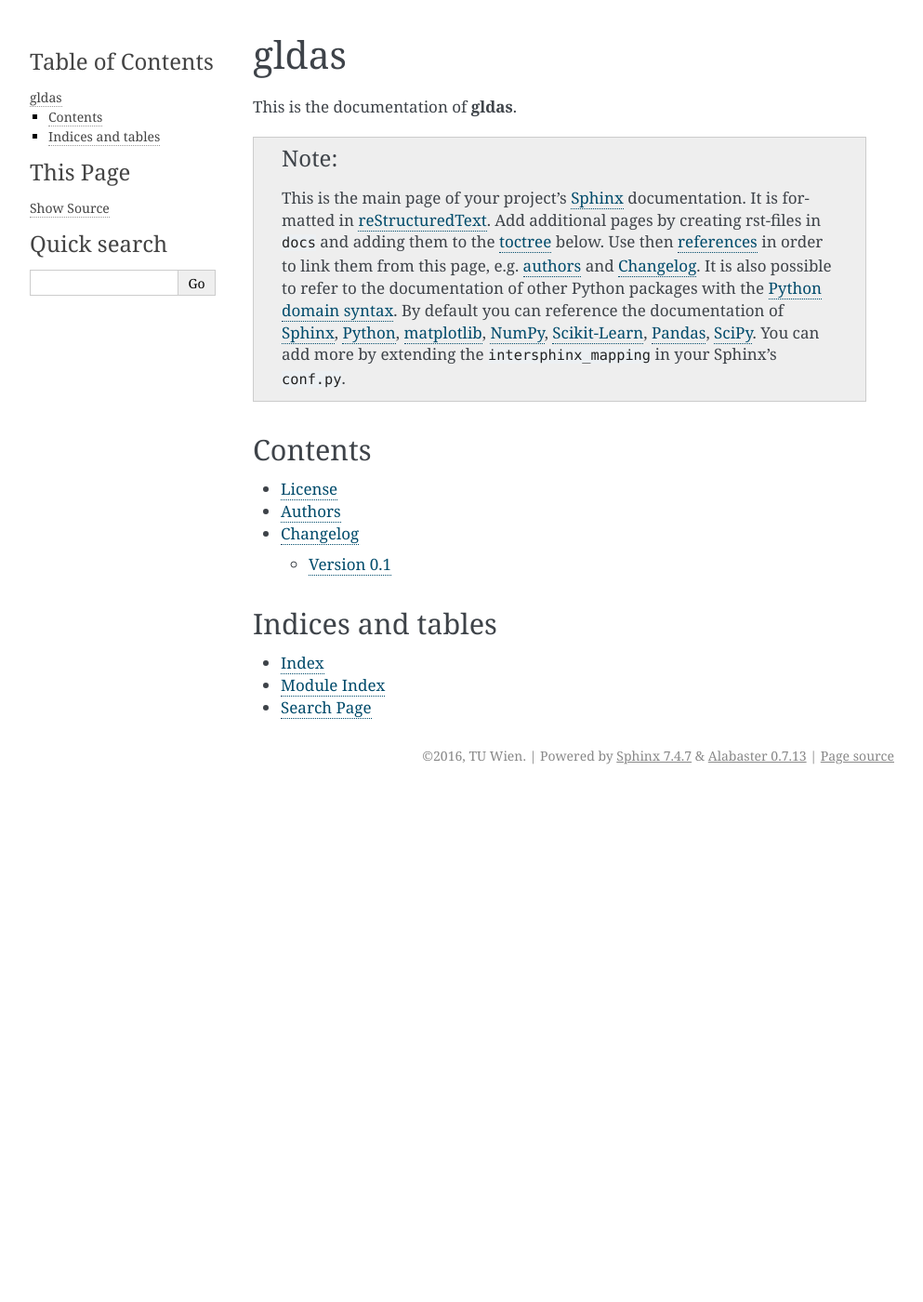
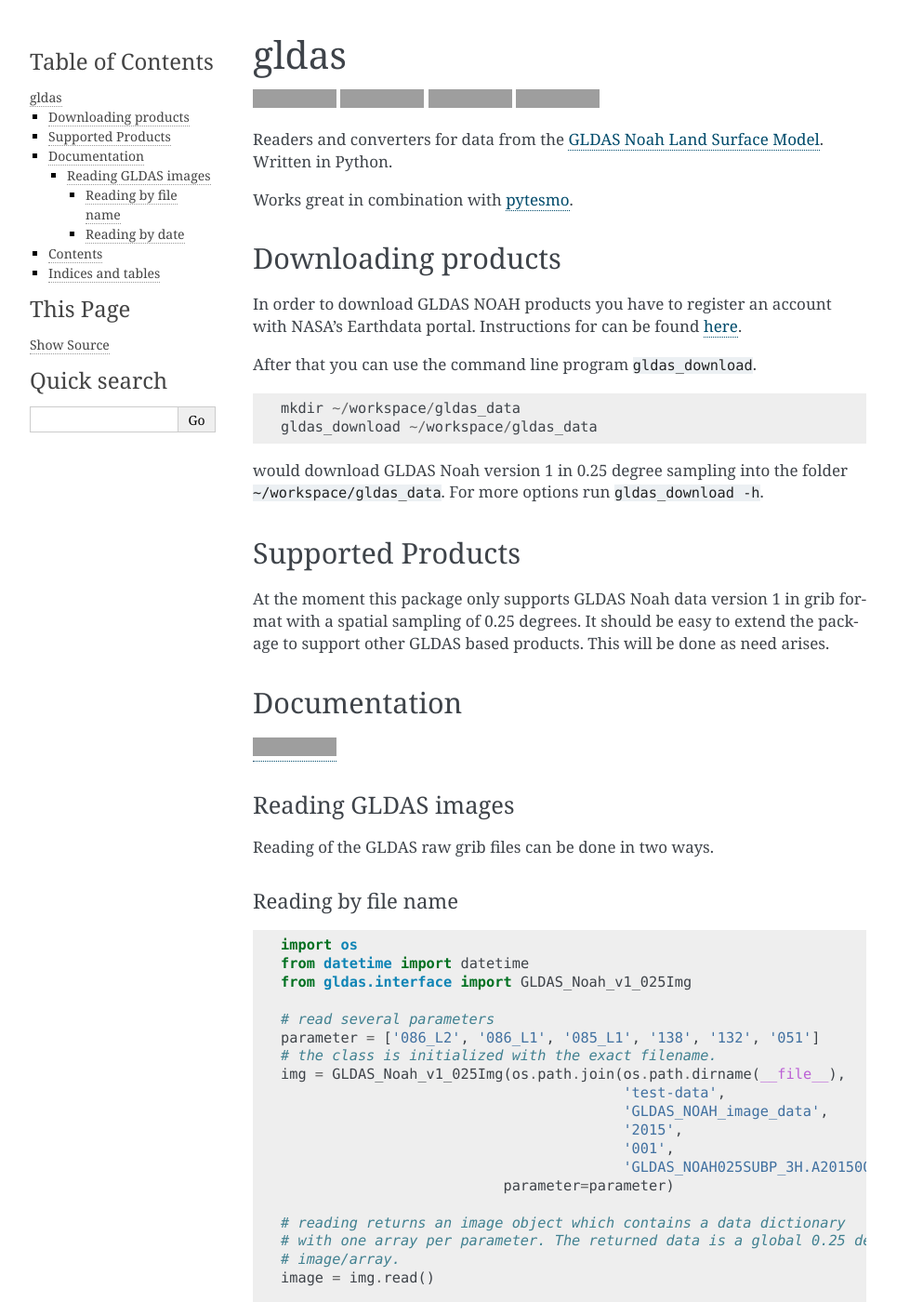
Before and after one commit to TUW-GEO/gldas, a Sphinx documentation site: the page built from docs/index.rst, in a window 1280 px wide and 1400 px high. Shown: the whole window at 93% size, without its empty margins (148-1141 px from the left). Built offline with Sphinx 7.4.7, drawn with Linux system fonts in a browser that asks for light colours; formulas are drawn with MathJax 3; pages that are not in the unit, such as notebooks, are missing from menus; cross-references to code outside the pages are shown as plain code; some of the changed text lies outside the part shown; grey boxes are pictures that could not be loaded.

Commit message:
Reader returns 2D arrays by default - improve documentation.

```diff
--- a/docs/index.rst
+++ b/docs/index.rst
@@ -1,30 +1,6 @@
-===============
-gldas
-===============
+.. include:: ../README.rst
 
-This is the documentation of **gldas**.
-
-.. note::
-
-    This is the main page of your project's `Sphinx <http://sphinx-doc.org/>`_
-    documentation. It is formatted in `reStructuredText
-    <http://sphinx-doc.org/rest.html>`__. Add additional pages by creating
-    rst-files in ``docs`` and adding them to the `toctree
-    <http://sphinx-doc.org/markup/toctree.html>`_ below. Use then
-    `references <http://sphinx-doc.org/markup/inline.html>`__ in order to link
-    them from this page, e.g. :ref:`authors <authors>` and :ref:`changes`.
-    It is also possible to refer to the documentation of other Python packages
-    with the `Python domain syntax
-    <http://sphinx-doc.org/domains.html#the-python-domain>`__. By default you
-    can reference the documentation of `Sphinx <http://sphinx.pocoo.org>`__,
-    `Python <http://docs.python.org/>`__, `matplotlib
-    <http://matplotlib.sourceforge.net>`__, `NumPy
-    <http://docs.scipy.org/doc/numpy>`__, `Scikit-Learn
-    <http://scikit-learn.org/stable>`__, `Pandas
-    <http://pandas.pydata.org/pandas-docs/stable>`__, `SciPy
-    <http://docs.scipy.org/doc/scipy/reference/>`__. You can add more by
-    extending the ``intersphinx_mapping`` in your Sphinx's ``conf.py``.
-
+.. include:: reading.rst
 Contents
 ========
 
--- /dev/null
+++ b/docs/reading.rst
@@ -0,0 +1,66 @@
+Reading GLDAS images
+--------------------
+
+Reading of the GLDAS raw grib files can be done in two ways.
+
+Reading by file name
+~~~~~~~~~~~~~~~~~~~~
+
+.. code-block:: python
+
+    import os
+    from datetime import datetime
+    from gldas.interface import GLDAS_Noah_v1_025Img
+
+    # read several parameters
+    parameter = ['086_L2', '086_L1', '085_L1', '138', '132', '051']
+    # the class is initialized with the exact filename.
+    img = GLDAS_Noah_v1_025Img(os.path.join(os.path.dirname(__file__),
+                                            'test-data',
+                                            'GLDAS_NOAH_image_data',
+                                            '2015',
+                                            '001',
+                                            'GLDAS_NOAH025SUBP_3H.A2015001.0000.001.2015037193230.grb'),
+                              parameter=parameter)
+
+    # reading returns an image object which contains a data dictionary
+    # with one array per parameter. The returned data is a global 0.25 degree
+    # image/array.
+    image = img.read()
+
+    assert image.data['086_L1'].shape == (720, 1440)
+    assert image.lon[0, 0] == -179.875
+    assert image.lon[0, 1439] == 179.875
+    assert image.lat[0, 0] == 89.875
+    assert image.lat[719, 0] == -89.875
+    assert sorted(image.data.keys()) == sorted(parameter)
+    assert image.data['086_L1'][26, 609] == 30.7344
+    assert image.data['086_L2'][26, 609] == 93.138
+    assert image.data['085_L1'][576, 440] == 285.19
+    assert image.data['138'][26, 609] == 237.27
+    assert image.data['051'][26, 609] == 0
+    assert image.lon.shape == (720, 1440)
+    assert image.lon.shape == image.lat.shape
+
+Reading by date
+~~~~~~~~~~~~~~~
+
+All the gldas data in a directory structure can be accessed by date.
+The filename is automatically built from the given date.
+
+.. code-block:: python
+
+    from gldas.interface import GLDAS_Noah_v1_025Ds
+
+    parameter = ['086_L2', '086_L1', '085_L1', '138', '132', '051']
+    img = GLDAS_Noah_v1_025Ds(data_path=os.path.join(os.path.dirname(__file__),
+                                                    'test-data',
+                                                    'GLDAS_NOAH_image_data'),
+                              parameter=parameter)
+
+    image = img.read(datetime(2015, 1, 1, 0))
+
+
+For reading all image between two dates the
+:py:method:`gldas.interface.GLDAS_Noah_v1_025Ds.iter_images` iterator can be
+used.
```
Also changed, not shown: 2 other files.
